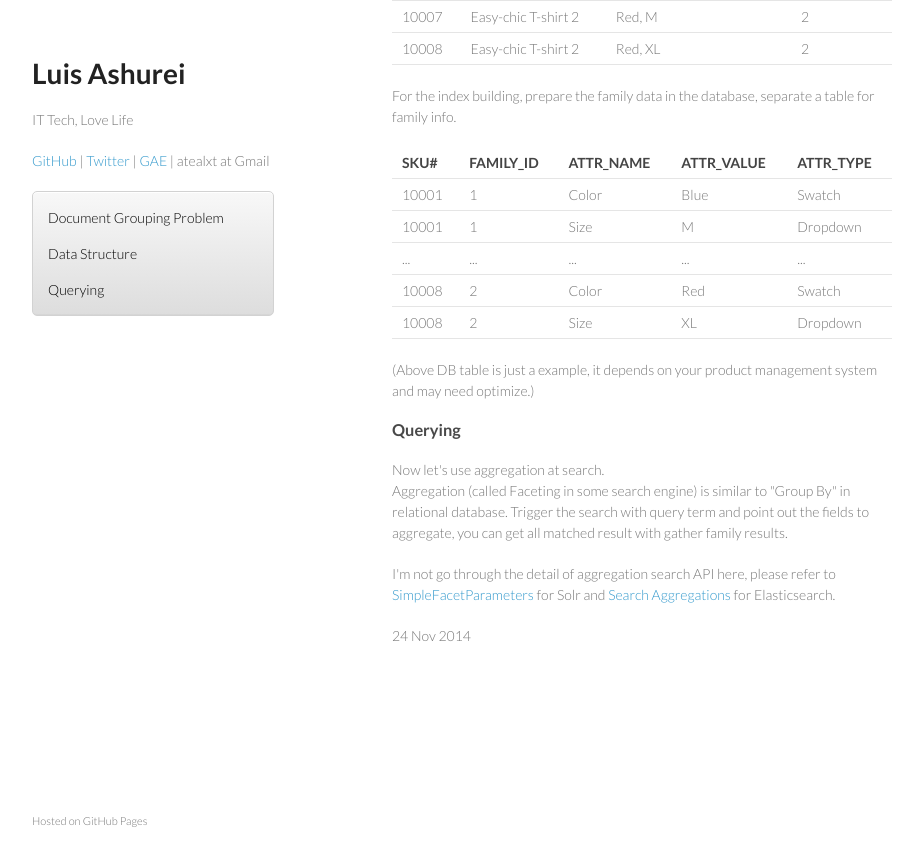
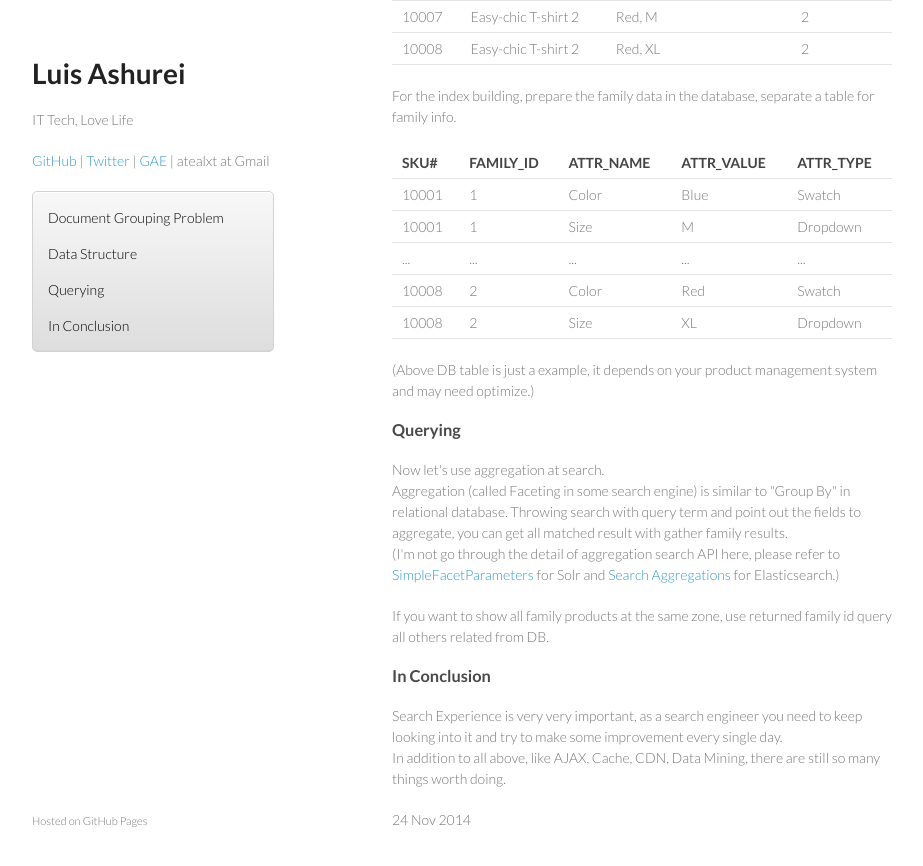
Before and after one commit to atealxt/atealxt.github.io, a Jekyll site: the page built from _posts/2014-11-24-document-grouping-problem.html, in a window 1280 px wide and 900 px high, scrolled down 750 px. Shown: the top 866 px of the window, without its empty margins (178-1101 px from the left). Built offline with Jekyll 4.4.1, drawn with Linux system fonts in a browser that asks for light colours; comment, search, counter and statistics services are not loaded.

Commit message:
Update 2014-11-24-document-grouping-problem.html

```diff
--- a/_posts/2014-11-24-document-grouping-problem.html
+++ b/_posts/2014-11-24-document-grouping-problem.html
@@ -166,9 +166,20 @@ Querying
 <p>
 Now let's use aggregation at search. <br>
 Aggregation (called Faceting in some search engine) is similar to "Group By" in relational database.
-Trigger the search with query term and point out the fields to aggregate, you can get all matched result with gather family results.
+Throwing search with query term and point out the fields to aggregate, you can get all matched result with gather family results.<br>
+(I'm not go through the detail of aggregation search API here, please refer to <a href="https://wiki.apache.org/solr/SimpleFacetParameters" target="_blank">SimpleFacetParameters</a> for Solr and <a href="http://www.elasticsearch.org/guide/en/elasticsearch/reference/current/search-aggregations.html" target="_blank">Search Aggregations</a> for Elasticsearch.)
 </p>
 
 <p>
-I'm not go through the detail of aggregation search API here, please refer to <a href="https://wiki.apache.org/solr/SimpleFacetParameters" target="_blank">SimpleFacetParameters</a> for Solr and <a href="http://www.elasticsearch.org/guide/en/elasticsearch/reference/current/search-aggregations.html" target="_blank">Search Aggregations</a> for Elasticsearch.
+If you want to show all family products at the same zone, use returned family id query all others related from DB.
 </p>
+
+<h3>
+<a href="#in-conclusion" name="in-conclusion" class="anchor"><span class="octicon octicon-link"></span></a>
+In Conclusion
+</h3>
+
+<p>
+Search Experience is very very important, as a search engineer you need to keep looking into it and try to make some improvement every single day. <br>
+In addition to all above, like AJAX, Cache, CDN, Data Mining, there are still so many things worth doing.
+</p>
```
